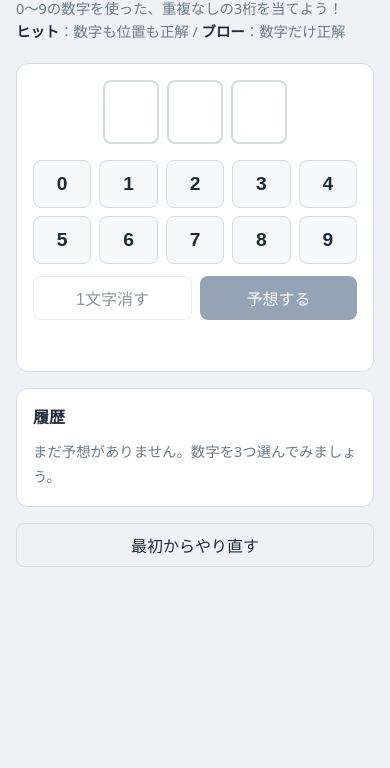
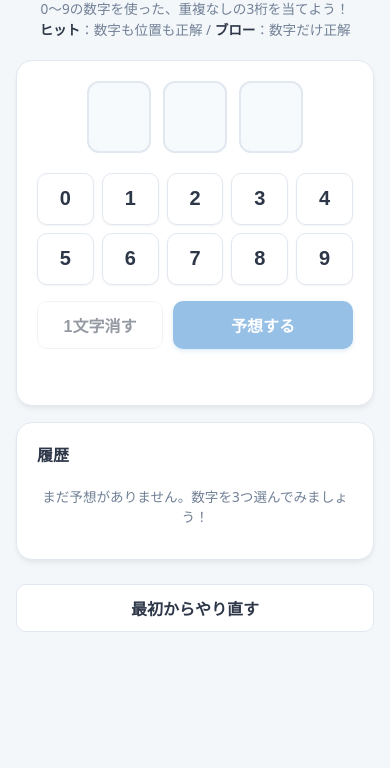
Before and after one commit to 5110-5110/suujiategame, a plain HTML site: page index.html in a window 390 px wide. Shown: the part 76-844 px from the top of the page. Drawn offline with Linux system fonts and the light colour scheme.

Commit message:
Refactor CSS styles and update color variables
Updated CSS variables and styles for improved design consistency and responsiveness.

```diff
--- a/style.css
+++ b/style.css
@@ -1,12 +1,14 @@
 :root {
-  --bg: #eef2f6;
+  --bg: #f4f7fa;
   --panel: #ffffff;
-  --ink: #1d2b3a;
-  --muted: #6b7a89;
-  --line: #d3dce5;
-  --hit: #1f8a70;
-  --blow: #d98e04;
-  --accent: #2c4a6e;
+  --ink: #2d3748;
+  --muted: #718096;
+  --line: #e2e8f0;
+  --hit: #319795;
+  --blow: #d69e2e;
+  --accent: #3182ce;
+  --accent-hover: #2b6cb0;
+  --danger: #e53e3e;
 }
 
 * { box-sizing: border-box; }
@@ -15,70 +17,85 @@ body {
   margin: 0;
   background: var(--bg);
   color: var(--ink);
-  font-family: "Hiragino Sans", "Yu Gothic", Meiryo, system-ui, sans-serif;
-  line-height: 1.6;
+  font-family: system-ui, -apple-system, BlinkMacSystemFont, "Segoe UI", Roboto, sans-serif;
+  line-height: 1.5;
 }
 
 .game {
   max-width: 440px;
-  margin: 0 auto;
-  padding: 24px 16px 48px;
+  margin: 24px auto;
+  padding: 0 16px 48px;
 }
 
-h1 { font-size: 1.6rem; margin: 0 0 8px; }
-h2 { font-size: 1rem; margin: 0 0 8px; }
-.rule { font-size: 0.9rem; color: var(--muted); margin: 0 0 20px; }
+.game-header {
+  text-align: center;
+  margin-bottom: 20px;
+}
+
+h1 { font-size: 1.8rem; margin: 0 0 8px; color: #1a202c; letter-spacing: 0.05em; }
+h2 { font-size: 1rem; margin: 0 0 8px; display: flex; justify-content: space-between; align-items: center; }
+.rule { font-size: 0.85rem; color: var(--muted); margin: 0; }
 .rule strong { color: var(--ink); }
 
 .input-area, .history-area {
   background: var(--panel);
   border: 1px solid var(--line);
-  border-radius: 12px;
-  padding: 16px;
+  box-shadow: 0 4px 6px -1px rgba(0, 0, 0, 0.05), 0 2px 4px -1px rgba(0, 0, 0, 0.03);
+  border-radius: 16px;
+  padding: 20px;
   margin-bottom: 16px;
 }
 
-.slots { display: flex; gap: 8px; justify-content: center; margin-bottom: 16px; }
+.slots { display: flex; gap: 12px; justify-content: center; margin-bottom: 20px; }
 .slot {
-  width: 56px; height: 64px;
+  width: 64px; height: 72px;
   display: grid; place-items: center;
-  font-size: 1.8rem; font-weight: 700;
+  font-size: 2rem; font-weight: 700;
+  background: #f7fafc;
   border: 2px solid var(--line);
-  border-radius: 8px;
+  border-radius: 12px;
+  transition: all 0.2s ease;
 }
-.slot.filled { border-color: var(--accent); }
+.slot.filled { border-color: var(--accent); background: #ebf8ff; color: var(--accent); }
 
-.keypad { display: grid; grid-template-columns: repeat(5, 1fr); gap: 8px; margin-bottom: 12px; }
+.keypad { display: grid; grid-template-columns: repeat(5, 1fr); gap: 8px; margin-bottom: 16px; }
 .keypad button {
-  height: 48px; font-size: 1.2rem; font-weight: 600;
-  background: #f6f8fa; color: var(--ink);
-  border: 1px solid var(--line); border-radius: 8px; cursor: pointer;
+  height: 52px; font-size: 1.25rem; font-weight: 600;
+  background: #fff; color: var(--ink);
+  border: 1px solid var(--line); border-radius: 10px; cursor: pointer;
+  box-shadow: 0 1px 2px rgba(0,0,0,0.05);
+  transition: background 0.15s, transform 0.1s;
 }
-.keypad button:disabled { opacity: 0.35; cursor: not-allowed; }
+.keypad button:hover:not(:disabled) { background: #edf2f7; }
+.keypad button:active:not(:disabled) { transform: scale(0.96); }
+.keypad button:disabled { opacity: 0.3; background: #edf2f7; cursor: not-allowed; }
 
-.actions { display: flex; gap: 8px; }
+.actions { display: flex; gap: 10px; }
 button.main, button.sub {
-  flex: 1; height: 44px; font-size: 1rem; border-radius: 8px; cursor: pointer;
+  height: 48px; font-size: 1rem; font-weight: 600; border-radius: 10px; cursor: pointer;
+  transition: opacity 0.2s, transform 0.1s;
 }
-button.main { background: var(--accent); color: #fff; border: none; }
-button.sub { background: transparent; color: var(--ink); border: 1px solid var(--line); }
-button:focus-visible { outline: 3px solid var(--blow); outline-offset: 2px; }
+button.main { flex: 1.2; background: var(--accent); color: #fff; border: none; box-shadow: 0 2px 4px rgba(49,130,206,0.3); }
+button.main:hover:not(:disabled) { background: var(--accent-hover); }
+button.sub { flex: 0.8; background: #fff; color: var(--ink); border: 1px solid var(--line); }
+button.sub:hover:not(:disabled) { background: #edf2f7; }
+button:active:not(:disabled) { transform: scale(0.98); }
 button:disabled { opacity: 0.5; cursor: not-allowed; }
 
-.message { min-height: 1.6em; margin: 12px 0 0; text-align: center; font-size: 0.9rem; }
-.message.error { color: #b3261e; }
-.message.win { color: var(--hit); font-weight: 700; }
+.message { min-height: 1.5em; margin: 14px 0 0; text-align: center; font-size: 0.9rem; font-weight: 500; }
+.message.error { color: var(--danger); }
+.message.win { color: var(--hit); font-weight: 700; font-size: 1rem; }
 
-.history { list-style: none; margin: 0; padding: 0; }
-.history:empty::after { content: "まだ予想がありません。数字を3つ選んでみましょう。"; color: var(--muted); font-size: 0.9rem; }
+.history { list-style: none; margin: 0; padding: 0; max-height: 200px; overflow-y: auto; }
+.history:empty::after { content: "まだ予想がありません。数字を3つ選んでみましょう！"; color: var(--muted); font-size: 0.85rem; display: block; text-align: center; padding: 12px 0; }
 .history li {
   display: flex; align-items: center; justify-content: space-between;
-  padding: 8px 0; border-top: 1px solid var(--line);
+  padding: 10px 4px; border-top: 1px solid var(--line);
 }
 .history li:first-child { border-top: none; }
-.history .guess { font-size: 1.3rem; font-weight: 700; letter-spacing: 0.3em; }
-.history .result { font-size: 0.95rem; }
+.history .guess { font-size: 1.2rem; font-weight: 700; letter-spacing: 0.2em; color: var(--ink); }
+.history .result { font-size: 0.9rem; }
 .hit { color: var(--hit); font-weight: 700; }
 .blow { color: var(--blow); font-weight: 700; }
 
-.restart { width: 100%; flex: none; }
+.restart { width: 100%; flex: none; margin-top: 8px; border-color: #cbd5e0; }
```
